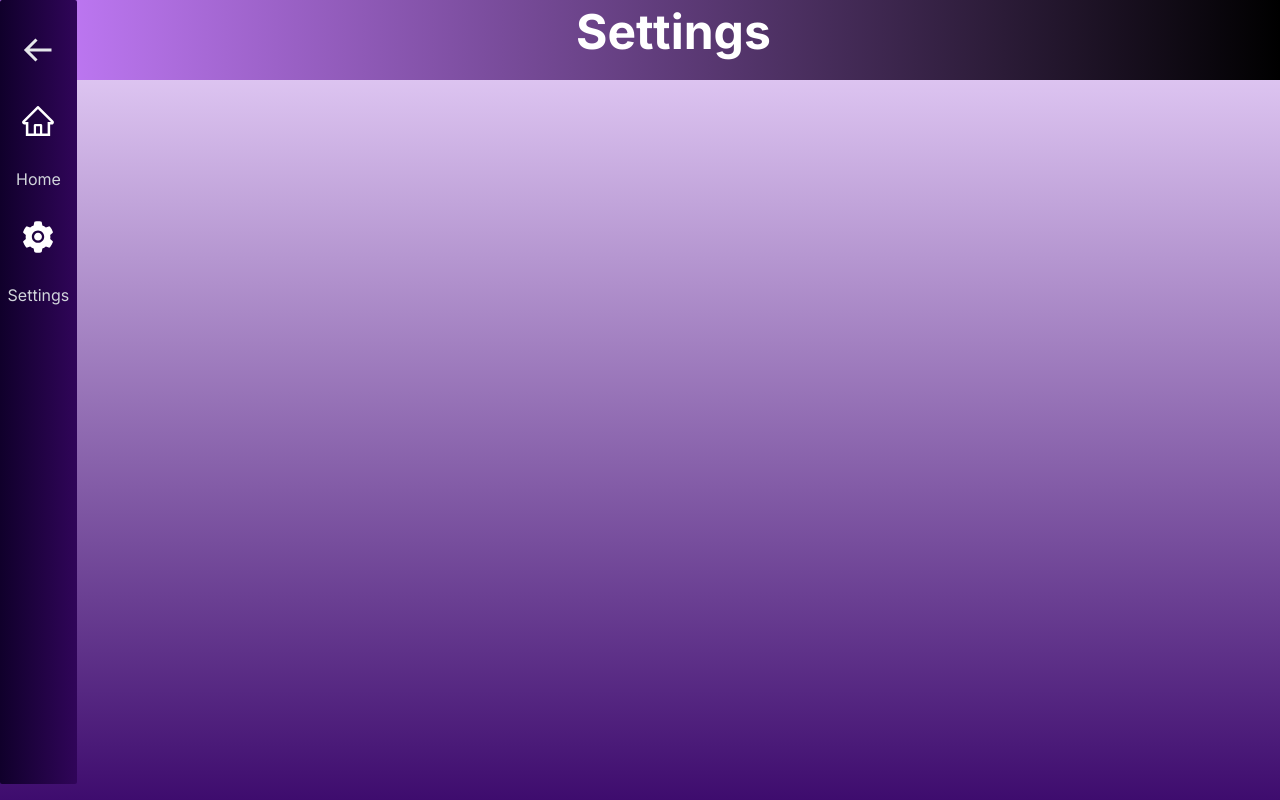
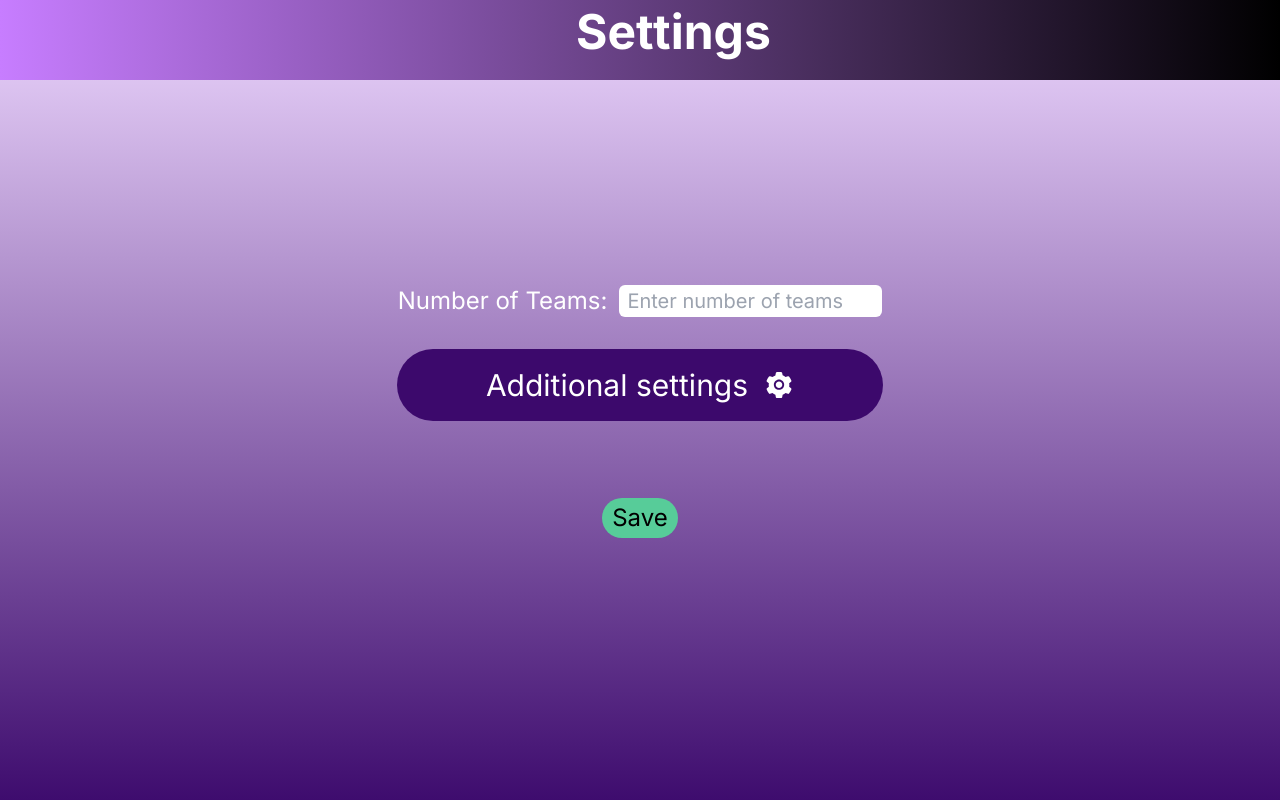
Before and after one commit to cdyniranjan7321/Quiz_App_Project_in_React_Js, a Next.js app: page /settings in a window 1280 px wide. Built offline with nearby package versions, Linux system fonts and the light colour scheme.

Commit message:
QA-7 created settings page by Bihan stha

```diff
--- a/src/app/settings/page.tsx
+++ b/src/app/settings/page.tsx
@@ -1,13 +1,34 @@
-import Navbar from '@/components/Navbar'
-import Sidebar from '@/components/Sidebar'
-import React from 'react'
+import Navbar from "@/components/Navbar"
+import Sidebar from "@/components/Sidebar"
+import { AiFillSetting as Setting } from "react-icons/ai"
+import React from "react"
 
 const Settings = () => {
   return (
     <div className=' bg-gradient-to-b from-[#EED8FF] to-[#3E0C6E] h-screen w-full'>
       <Navbar title='Settings' />
-      <Sidebar />
-      <h1>Settings</h1>
+
+      <div className=' flex flex-col   items-center justify-center  pt-[16%] w-full'>
+        <div className='  flex justify-center gap-3 items-center'>
+          <span className='text-2xl text-white  '> Number of Teams:</span>
+
+          <input
+            type='text'
+            className='rounded-md px-2 py-1  text-xl  h-[100%] w-[50%]  outline-none '
+            id=''
+            placeholder='Enter number of teams'
+          />
+        </div>
+        <div className='flex flex-row h-[9vh] w-[38%] bg-[#3C096C] flex justify-center items-center mt-8 rounded-full'>
+          <button className='text-white text-3xl'> Additional settings</button>
+          <div className='text-white pl-4 text-3xl '>
+            <Setting />
+          </div>
+        </div>
+        <button className='mt-[6%] bg-[#57CC99] h-10 w-[6%] text-bold text-2xl rounded-full outline-none border-none'>
+          Save
+        </button>
+      </div>
     </div>
   )
 }
```
